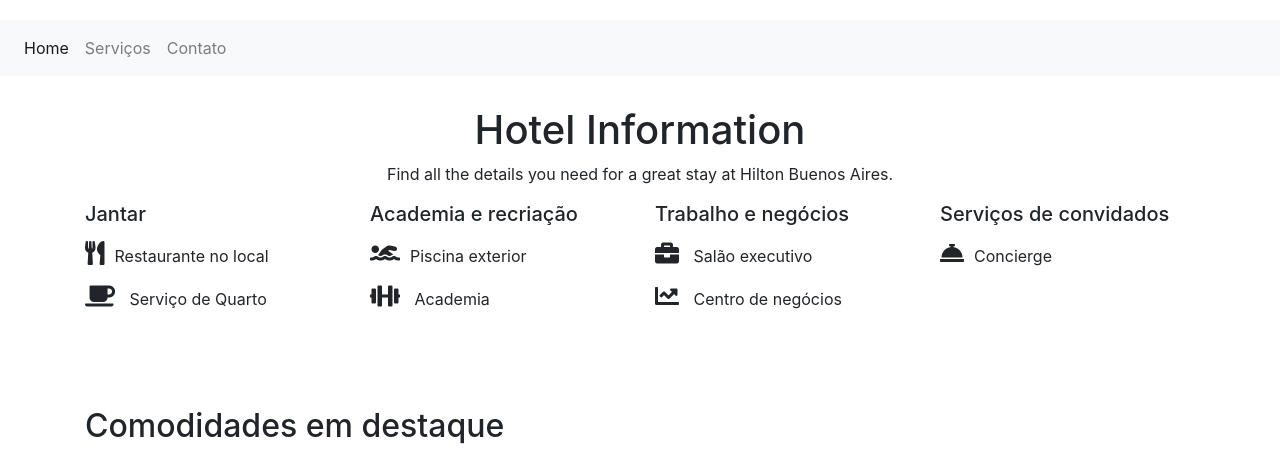
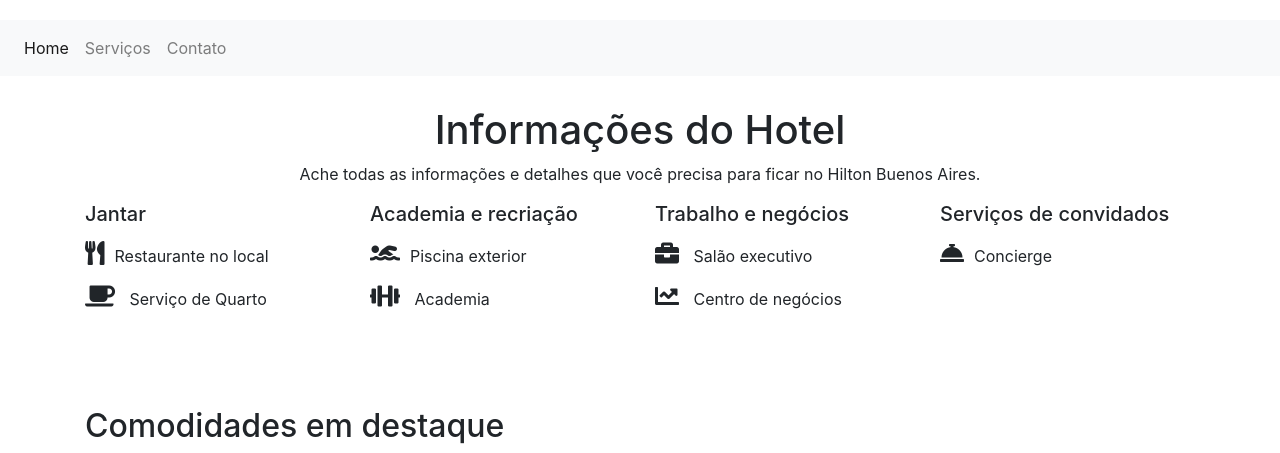
Before and after one commit to vinifariass/descomplica-site, a plain HTML site: page services.html in a window 1280 px wide. Shown: the top 453 px of the page. Drawn offline with nearby package versions, Linux system fonts and the light colour scheme.

Commit message:
find informaton

```diff
--- a/services.html
+++ b/services.html
@@ -85,8 +85,9 @@
     <div class="container">
         <div class="row">
             <div class="col-md-12">
-                <h1 class="text-center">Hotel Information</h1>
-                <p class="text-center">Find all the details you need for a great stay at Hilton Buenos Aires.</p>
+                <h1 class="text-center">Informações do Hotel</h1>
+                <p class="text-center">Ache todas as informações e detalhes que você precisa para ficar no Hilton Buenos
+                    Aires.</p>
             </div>
         </div>
 
```
